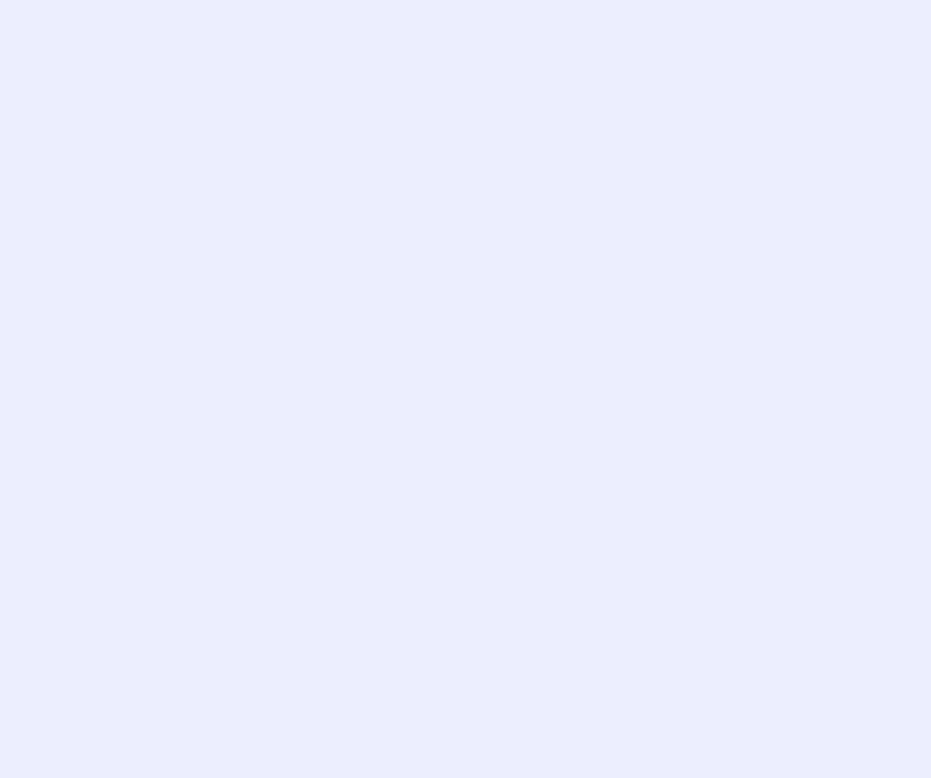
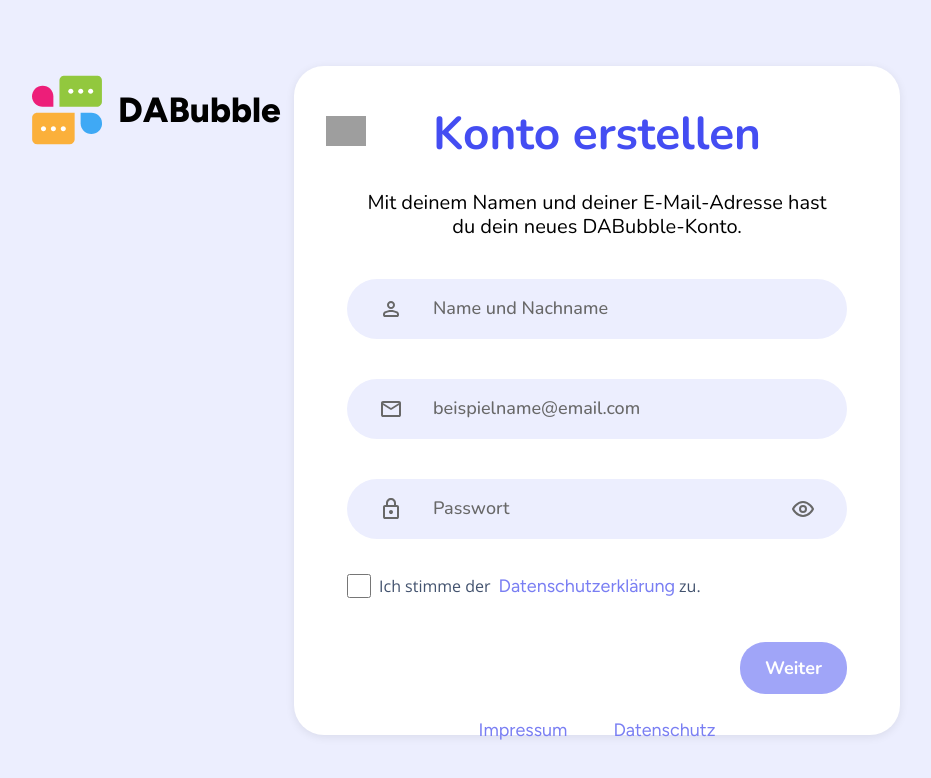
Before and after one commit to CWhymann/dabubble, an Angular app: page /register in a window 1280 px wide. Before the commit this address led to /. Shown: the top 778 px of the page, without its empty margins (43-974 px from the left). Built offline with nearby package versions, Linux system fonts and the light colour scheme; grey boxes are pictures that could not be loaded.

Commit message:
feat: add register page with name, email, password and privacy checkbox

```diff
--- a/src/app/app.routes.ts
+++ b/src/app/app.routes.ts
@@ -1,7 +1,9 @@
 import { Routes } from '@angular/router';
 import { Login } from './pages/login/login';
+import { Register } from './pages/register/register';
 
 export const routes: Routes = [
   { path: '', pathMatch: 'full', redirectTo: 'login' },
   { path: 'login', component: Login },
+  { path: 'register', component: Register },
 ];
--- /dev/null
+++ b/src/app/pages/register/register.html
@@ -0,0 +1,80 @@
+<app-auth-layout>
+  <form
+    class="relative flex w-full max-w-151.5 flex-col items-center gap-7.5 rounded-[30px] bg-white px-5 py-8.75 shadow-header lg:min-h-167.25 lg:gap-10 lg:px-13.25 lg:py-10"
+    [formGroup]="form"
+    novalidate
+  >
+    <button
+      class="absolute top-2 left-2 flex size-10 cursor-pointer items-center justify-center lg:top-11.25 lg:left-8"
+      type="button"
+      aria-label="Zurück"
+      (click)="goBack()"
+    >
+      <img src="/icons/13.%20go_back.svg" alt="" />
+    </button>
+
+    <div class="flex flex-col items-center gap-3.75 pt-8 text-center lg:gap-7.5 lg:pt-0">
+      <h1 class="text-[32px] leading-[1.2] font-bold text-purple-1 lg:text-display">
+        Konto erstellen
+      </h1>
+      <p class="max-w-121.5 text-[17px] leading-[1.2] text-black lg:text-xl">
+        Mit deinem Namen und deiner E-Mail-Adresse hast du dein neues DABubble-Konto.
+      </p>
+    </div>
+
+    <div class="flex w-full flex-col items-center gap-7.5 lg:gap-8">
+      <div class="flex w-full flex-col items-center gap-7.5 lg:gap-10">
+        <app-input-field
+          formControlName="name"
+          icon="/icons/person_filled.svg"
+          label="Name und Nachname"
+          type="text"
+          name="name"
+          autocomplete="name"
+          placeholder="Name und Nachname"
+        />
+        <app-input-field
+          formControlName="email"
+          icon="/icons/mail.svg"
+          label="E-Mail"
+          type="email"
+          name="email"
+          autocomplete="email"
+          placeholder="beispielname@email.com"
+          [error]="emailError()"
+        />
+        <app-input-field
+          formControlName="password"
+          icon="/icons/lock.svg"
+          label="Passwort"
+          type="password"
+          name="password"
+          autocomplete="new-password"
+          placeholder="Passwort"
+          [error]="passwordError()"
+        />
+      </div>
+
+      <div class="flex w-full max-w-125 flex-wrap items-center gap-2">
+        <input
+          class="size-6 shrink-0 cursor-pointer accent-purple-1"
+          type="checkbox"
+          formControlName="privacy"
+          aria-label="Der Datenschutzerklärung zustimmen"
+        />
+        <span class="font-open-sans text-base leading-[1.2] text-menu">Ich stimme der</span>
+        <button
+          class="-mx-1 cursor-pointer rounded-[30px] px-1 py-1.25 font-figtree text-lg leading-[1.2] whitespace-nowrap text-purple-2 transition-colors duration-100 ease-in hover:bg-bg hover:text-purple-1"
+          type="button"
+        >
+          Datenschutzerklärung
+        </button>
+        <span class="-ml-1 font-open-sans text-base leading-[1.2] text-menu">zu.</span>
+      </div>
+    </div>
+
+    <div class="flex w-full max-w-125 justify-end">
+      <app-button-primary type="submit" [disabled]="form.invalid">Weiter</app-button-primary>
+    </div>
+  </form>
+</app-auth-layout>
--- /dev/null
+++ b/src/app/pages/register/register.ts
@@ -0,0 +1,45 @@
+import { Component, inject } from '@angular/core';
+import { NonNullableFormBuilder, ReactiveFormsModule, Validators } from '@angular/forms';
+import { Router } from '@angular/router';
+import {
+  EMAIL_ERROR,
+  EMAIL_PATTERN,
+  PASSWORD_LENGTH_ERROR,
+  PASSWORD_MIN_LENGTH,
+} from '../../core/validation';
+import { AuthLayout } from '../../features/auth-layout/auth-layout';
+import { ButtonPrimary } from '../../shared/button-primary/button-primary';
+import { InputField } from '../../shared/input-field/input-field';
+
+@Component({
+  selector: 'app-register',
+  imports: [AuthLayout, ButtonPrimary, InputField, ReactiveFormsModule],
+  templateUrl: './register.html',
+})
+export class Register {
+  private readonly fb = inject(NonNullableFormBuilder);
+  private readonly router = inject(Router);
+
+  protected readonly form = this.fb.group({
+    name: ['', [Validators.required]],
+    email: ['', [Validators.required, Validators.pattern(EMAIL_PATTERN)]],
+    password: ['', [Validators.required, Validators.minLength(PASSWORD_MIN_LENGTH)]],
+    privacy: [false, [Validators.requiredTrue]],
+  });
+
+  protected emailError(): string {
+    const email = this.form.controls.email;
+    const wrongFormat = email.touched && email.hasError('pattern');
+    return wrongFormat ? EMAIL_ERROR : '';
+  }
+
+  protected passwordError(): string {
+    const password = this.form.controls.password;
+    const tooShort = password.touched && password.hasError('minlength');
+    return tooShort ? PASSWORD_LENGTH_ERROR : '';
+  }
+
+  protected goBack(): void {
+    this.router.navigateByUrl('/login');
+  }
+}
```
Also changed, not shown: 1 other file (tests, documents, lock files or other folders).
